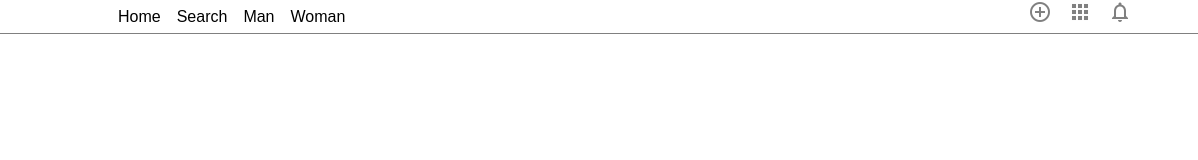
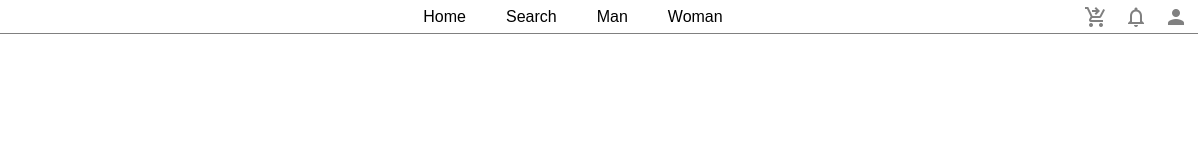
Before and after one commit to TetElite/Project-shoes, a plain HTML site: page index.html in a window 1280 px wide. Shown: the full height of the page, 82-1280 px from the left. Drawn offline with nearby package versions, Linux system fonts and the light colour scheme.

Commit message:
anh tver ban nav

```diff
--- a/index.html
+++ b/index.html
@@ -4,8 +4,9 @@
     <meta charset="UTF-8">
     <meta name="viewport" content="width=device-width, initial-scale=1.0">
     <title>Shoes Productive</title>
+    <link rel="stylesheet" href="https://fonts.googleapis.com/icon?family=Material+Icons">
     <link rel="shortcut icon" href="/Home page/header pic/running-shoe.png" type="image/x-icon">
-    <link rel="stylesheet" href="https://fonts.googleapis.com/icon?family=Material+Icons">
+    <link rel="stylesheet" href="https://fonts.googleapis.com/css2?family=Material+Symbols+Outlined:opsz,wght,FILL,GRAD@24,400,0,0&icon_names=person" />
     <link rel="stylesheet" href="style.css">
 </head>
 <body>
@@ -21,9 +22,9 @@
             <a href="#">Woman</a>
         </div>
         <div class="nav-right">
-            <i class="material-icons">control_point</i>
-            <i class="material-icons">apps</i>
+            <i class="material-icons">shopping_cart_checkout</i>
             <i class="material-icons">notifications_none</i>
+            <i class="material-icons">person</i>
         </div>
     </nav>
 </body>
--- a/style.css
+++ b/style.css
@@ -17,17 +17,24 @@ nav{
 .nav-right{
     display: flex;
     gap: 1em;
+    justify-content: right;
+    padding-right: 10px;
+    align-items: center;
 
 }
 .ceneter-bar{
     display: flex;
-    gap: 1em;
     align-items: center;
-
+    justify-content: center;
 }
 .material-icons{
     cursor: pointer;
     color: gray;
+}
+.material-icons:hover{
+    background-color: rgb(237, 96, 96);
+    border-radius: 20px;
+    padding: 2px;
 }
 span{
     cursor: pointer;
@@ -36,7 +43,12 @@ span{
 a{
     text-decoration: none;
     color: black;
+    padding-left:20px;
+    padding-right: 20px;
 }
 a:hover{
-    background-color: gray;
+    text-decoration:underline solid red;
+    padding-top: 7px;
+    padding-bottom: 7px;
+    background-color: rgb(175, 71, 71);
 }
```
